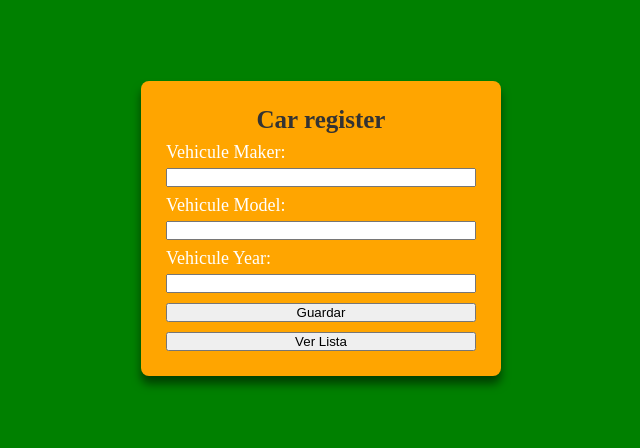
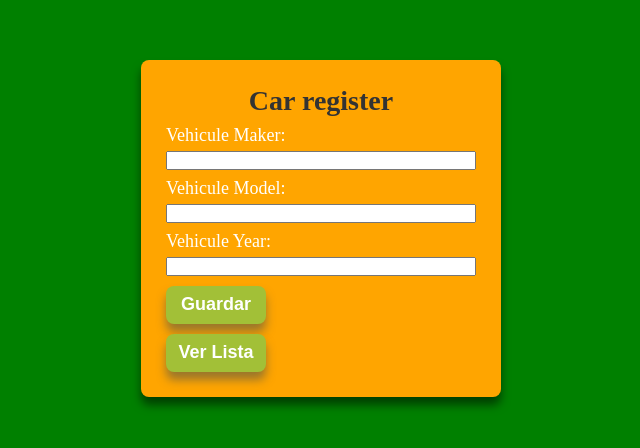
Before and after one commit to RicardoColladoRothschild/carregister.github.io, a plain HTML site: page index.html in a window 1280 px wide. Shown: the part 172-620 px from the top of the page, without its empty margins (319-959 px from the left). Drawn offline with Linux system fonts and the light colour scheme.

Commit message:
added al of the feature for pretty

```diff
--- a/style.css
+++ b/style.css
@@ -38,7 +38,8 @@ body{
 .title-container h1{
     margin-bottom: 10px;
     text-align: center;
-    font-size: 2.5rem;
+    font-size: 2.8rem;
+    font-weight: bold;
     color:var(--gris-oscuro);
 }
 
@@ -57,3 +58,24 @@ body{
     font-weight: 400;
     margin-bottom: 8px;
 }
+
+.primary-button{
+    width:100px;
+    height: 38px;
+    padding:8px;
+    border:none;
+    font-size: 1.8rem;
+    font-weight: bold;
+
+    border-radius: 8px;
+    background-color: #a2c037;
+    color:#ffff;
+    cursor: pointer;
+    box-shadow:0 8px 10px rgba(56,73,86,0.5) ;
+}
+
+.primary-button:hover{
+    background-color: #fff;
+  color: #a2c037;
+  cursor: pointer;
+}
```
